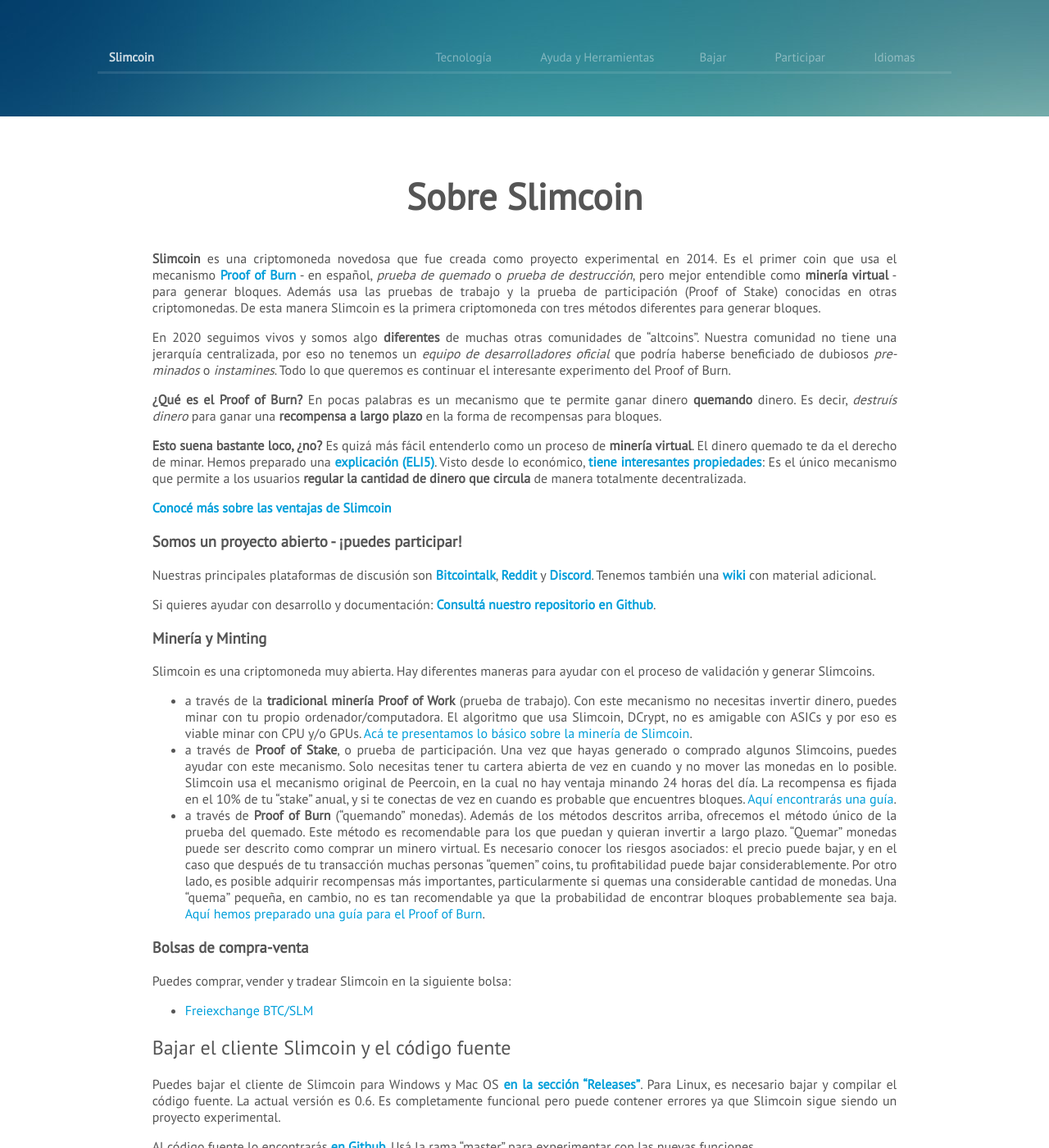
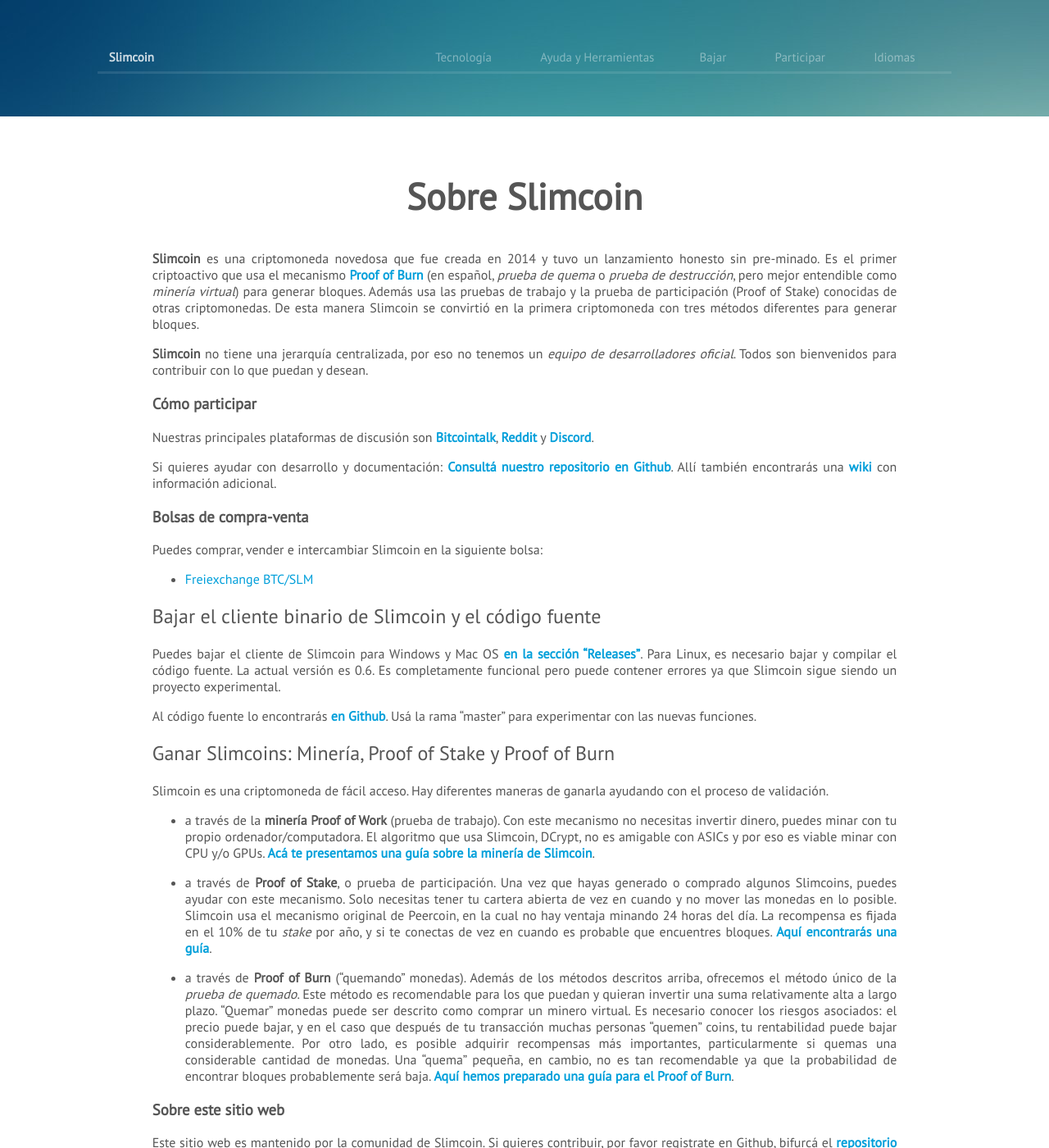
Before and after one commit to slimcoin-project/slimcoin-project.github.io, a Jekyll site: the page built from content/es/sobre-slimcoin.md, in a window 1280 px wide and 1400 px high. Shown: the whole window at 82% size. Built offline with Jekyll 4.4.1, drawn with Linux system fonts in a browser that asks for light colours; some web fonts are replaced; some of the changed text lies outside the part shown.

Commit message:
Updated Spanish about page.

```diff
--- a/content/es/sobre-slimcoin.md
+++ b/content/es/sobre-slimcoin.md
@@ -9,51 +9,38 @@
 priority: 2
 ---
 
-**Slimcoin** es una criptomoneda novedosa que fue creada como proyecto experimental en 2014. Es el primer coin que usa el mecanismo [Proof of Burn](https://en.bitcoin.it/wiki/Proof_of_burn) - en español, *prueba de quemado* o *prueba de destrucción*, pero mejor entendible como **minería virtual** - para generar bloques. Además usa las pruebas de trabajo y la prueba de participación (Proof of Stake) conocidas en otras criptomonedas. De esta manera Slimcoin es la primera criptomoneda con tres métodos diferentes para generar bloques.
+**Slimcoin** es una criptomoneda novedosa que fue creada en 2014 y tuvo un lanzamiento honesto sin pre-minado. Es el primer criptoactivo que usa el mecanismo [Proof of Burn](https://en.bitcoin.it/wiki/Proof_of_burn) (en español, *prueba de quema* o *prueba de destrucción*, pero mejor entendible como *minería virtual*) para generar bloques. Además usa las pruebas de trabajo y la prueba de participación (Proof of Stake) conocidas de otras criptomonedas. De esta manera Slimcoin se convirtió en la primera criptomoneda con tres métodos diferentes para generar bloques.
 
-En 2020 seguimos vivos y somos algo **diferentes** de muchas otras comunidades de "altcoins". Nuestra comunidad no tiene una jerarquía centralizada, por eso no tenemos un *equipo de desarrolladores oficial* que podría haberse beneficiado de dubiosos *pre-minados* o *instamines*. Todo lo que queremos es continuar el interesante experimento del Proof of Burn.
+**Slimcoin** no tiene una jerarquía centralizada, por eso no tenemos un *equipo de desarrolladores oficial*. Todos son bienvenidos para contribuir con lo que puedan y desean.
 
-**¿Qué es el Proof of Burn?** En pocas palabras es un mecanismo que te permite ganar dinero **quemando** dinero. Es decir, *destruís dinero* para ganar una **recompensa a largo plazo** en la forma de recompensas para bloques.
+### Cómo participar
 
-**Esto suena bastante loco, ¿no?** Es quizá más fácil entenderlo como un proceso de **minería virtual**. El dinero quemado te da el derecho de minar. Hemos preparado una [explicación (ELI5)](/proof-of-burn-eli5-es/). Visto desde lo económico, [tiene interesantes propiedades](https://github.com/slimcoin-project/Slimcoin/wiki/The-magic-of-Proof-of-Burn): Es el único mecanismo que permite a los usuarios **regular la cantidad de dinero que circula** de manera totalmente decentralizada.
+Nuestras principales plataformas de discusión son [Bitcointalk](https://bitcointalk.org/index.php?topic=1141676.0), [Reddit](http://reddit.com/r/slimcoin) y [Discord](https://discord.com/invite/ffeDjmV).
 
-[Conocé más sobre las ventajas de Slimcoin](/advantages/)
-
-### Somos un proyecto abierto - ¡puedes participar!
-
-Nuestras principales plataformas de discusión son [Bitcointalk](https://bitcointalk.org/index.php?topic=1141676.0), [Reddit](http://reddit.com/r/slimcoin) y [Discord](https://discord.com/invite/ffeDjmV). Tenemos también una [wiki](https://github.com/slimcoin-project/Slimcoin/wiki) con material adicional.
-
-Si quieres ayudar con desarrollo y documentación: [Consultá nuestro repositorio en Github](https://github.com/slimcoin-project/).
-
-### Minería y Minting
-
-Slimcoin es una criptomoneda muy abierta. Hay diferentes maneras para ayudar con el proceso de validación y generar Slimcoins.
-
-* a través de la **tradicional minería Proof of Work** (prueba de trabajo). Con este mecanismo no necesitas invertir dinero, puedes minar con tu propio ordenador/computadora. El algoritmo que usa Slimcoin, DCrypt, no es amigable con ASICs y por eso es viable minar con CPU y/o GPUs. [Acá te presentamos lo básico sobre la minería de Slimcoin](/mining-guide/).
-* a través de **Proof of Stake**, o prueba de participación. Una vez que hayas generado o comprado algunos Slimcoins, puedes ayudar con este mecanismo. Solo necesitas tener tu cartera abierta de vez en cuando y no mover las monedas en lo posible. Slimcoin usa el mecanismo original de Peercoin, en la cual no hay ventaja minando 24 horas del día. La recompensa es fijada en el 10% de tu "stake" anual, y si te conectas de vez en cuando es probable que encuentres bloques. [Aquí encontrarás una guía](/proof-of-stake-guide/).
-* a través de **Proof of Burn** ("quemando" monedas). Además de los métodos descritos arriba, ofrecemos el método único de la prueba del quemado. Este método es recomendable para los que puedan y quieran invertir a largo plazo. "Quemar" monedas puede ser descrito como comprar un minero virtual. Es necesario conocer los riesgos asociados: el precio puede bajar, y en el caso que después de tu transacción muchas personas "quemen" coins, tu profitabilidad puede bajar considerablemente. Por otro lado, es posible adquirir recompensas más importantes, particularmente si quemas una considerable cantidad de monedas. Una "quema" pequeña, en cambio, no es tan recomendable ya que la probabilidad de encontrar bloques probablemente sea baja. [Aquí hemos preparado una guía para el Proof of Burn](/proof-of-burn-guide/).
-
-[//]: # (### Servicio de inscripción y páginas web decentralizadas)
-[//]: # (Desde la versión 0.5, Slimcoin tiene un servicio de publicación basado en la cadena de bloques. Te permite **publicar páginas web o blogs** con un método decentralizado *¡sin necesitar de hosting o de dominios!* Simplemente tienes que publicar tus contenidos como torrent y la cadena de bloques de Slimcoin se preocupará por las actualizaciones.)
-[//]: # (Solo tienes que usar el *servicio de inscripción* provisto por el cliente de Slimcoin.)
-[//]: # (El servicio usa las geniales tecnologías [Web2Web] https://github.com/elendirx/web2web)
-[//]: # (y [WebTorrent] https://webtorrent.io/.)
-[//]: # (Tus lectores solamente necesitarán un navegador moderno - ¡no hace falta software adicional! Así tu voz será oida también fuera del *espacio de los nerds*.)
-[//]: # (*¡Estate atento!*. Esta función todavía es muy nueva y todavía falta portar algunas herramientas. Pero ya puedes experimentar.)
+Si quieres ayudar con desarrollo y documentación: [Consultá nuestro repositorio en Github](https://github.com/slimcoin-project/). Allí también encontrarás una [wiki](https://github.com/slimcoin-project/Slimcoin/wiki) con información adicional.
 
 ### Bolsas de compra-venta
 
-Puedes comprar, vender y tradear Slimcoin en la siguiente bolsa:
+Puedes comprar, vender e intercambiar Slimcoin en la siguiente bolsa:
 
 *   [Freiexchange BTC/SLM](https://freiexchange.com/market/SLM/BTC)
 
-
-## Bajar el cliente Slimcoin y el código fuente
+## Bajar el cliente binario de Slimcoin y el código fuente
 
 Puedes bajar el cliente de Slimcoin para Windows y Mac OS [en la sección "Releases"](https://github.com/slimcoin-project/Slimcoin/releases). Para Linux, es necesario bajar y compilar el código fuente. La actual versión es 0.6. Es completamente funcional pero puede contener errores ya que Slimcoin sigue siendo un proyecto experimental.
 
 Al código fuente lo encontrarás [en Github](https://github.com/slimcoin-project/Slimcoin). Usá la rama "master" para experimentar con las nuevas funciones.
 
+## Ganar Slimcoins: Minería, Proof of Stake y Proof of Burn
+
+Slimcoin es una criptomoneda de fácil acceso. Hay diferentes maneras de ganarla ayudando con el proceso de validación.
+
+* a través de la **minería Proof of Work** (prueba de trabajo). Con este mecanismo no necesitas invertir dinero, puedes minar con tu propio ordenador/computadora. El algoritmo que usa Slimcoin, DCrypt, no es amigable con ASICs y por eso es viable minar con CPU y/o GPUs. [Acá te presentamos una guía sobre la minería de Slimcoin](/mining-guide/).
+
+* a través de **Proof of Stake**, o prueba de participación. Una vez que hayas generado o comprado algunos Slimcoins, puedes ayudar con este mecanismo. Solo necesitas tener tu cartera abierta de vez en cuando y no mover las monedas en lo posible. Slimcoin usa el mecanismo original de Peercoin, en la cual no hay ventaja minando 24 horas del día. La recompensa es fijada en el 10% de tu *stake* por año, y si te conectas de vez en cuando es probable que encuentres bloques. [Aquí encontrarás una guía](/proof-of-stake-guide/).
+
+* a través de **Proof of Burn** ("quemando" monedas). Además de los métodos descritos arriba, ofrecemos el método único de la *prueba de quemado*. Este método es recomendable para los que puedan y quieran invertir una suma relativamente alta a largo plazo. "Quemar" monedas puede ser descrito como comprar un minero virtual. Es necesario conocer los riesgos asociados: el precio puede bajar, y en el caso que después de tu transacción muchas personas "quemen" coins, tu rentabilidad puede bajar considerablemente. Por otro lado, es posible adquirir recompensas más importantes, particularmente si quemas una considerable cantidad de monedas. Una "quema" pequeña, en cambio, no es tan recomendable ya que la probabilidad de encontrar bloques probablemente será baja. [Aquí hemos preparado una guía para el Proof of Burn](/proof-of-burn-guide/).
+
 ### Sobre este sitio web
 
-Este sitio web es mantenido por la comunidad de Slimcoin. Si quieres contribuir, por favor registrate en Github, bifurcá el repositorio y crea un *pull request* para tus cambios. Si ya sos conocido en nuestra comunidad también podés pedir permiso de escritura en el repositorio. Aún si no quieres contribuir directamente, ¡tus sugerencias siempre serán bienvenidas!
+Este sitio web es mantenido por la comunidad de Slimcoin. Si quieres contribuir, por favor registrate en Github, bifurcá el [repositorio](https://github.com/slimcoin-project/slimcoin-project.github.io) y crea un *pull request* para tus cambios. Miembros conocidos de la comunidad también pueden pedir permiso de escritura en el repositorio. Aún si no quieres contribuir directamente, tus sugerencias siempre serán bienvenidas.
```
